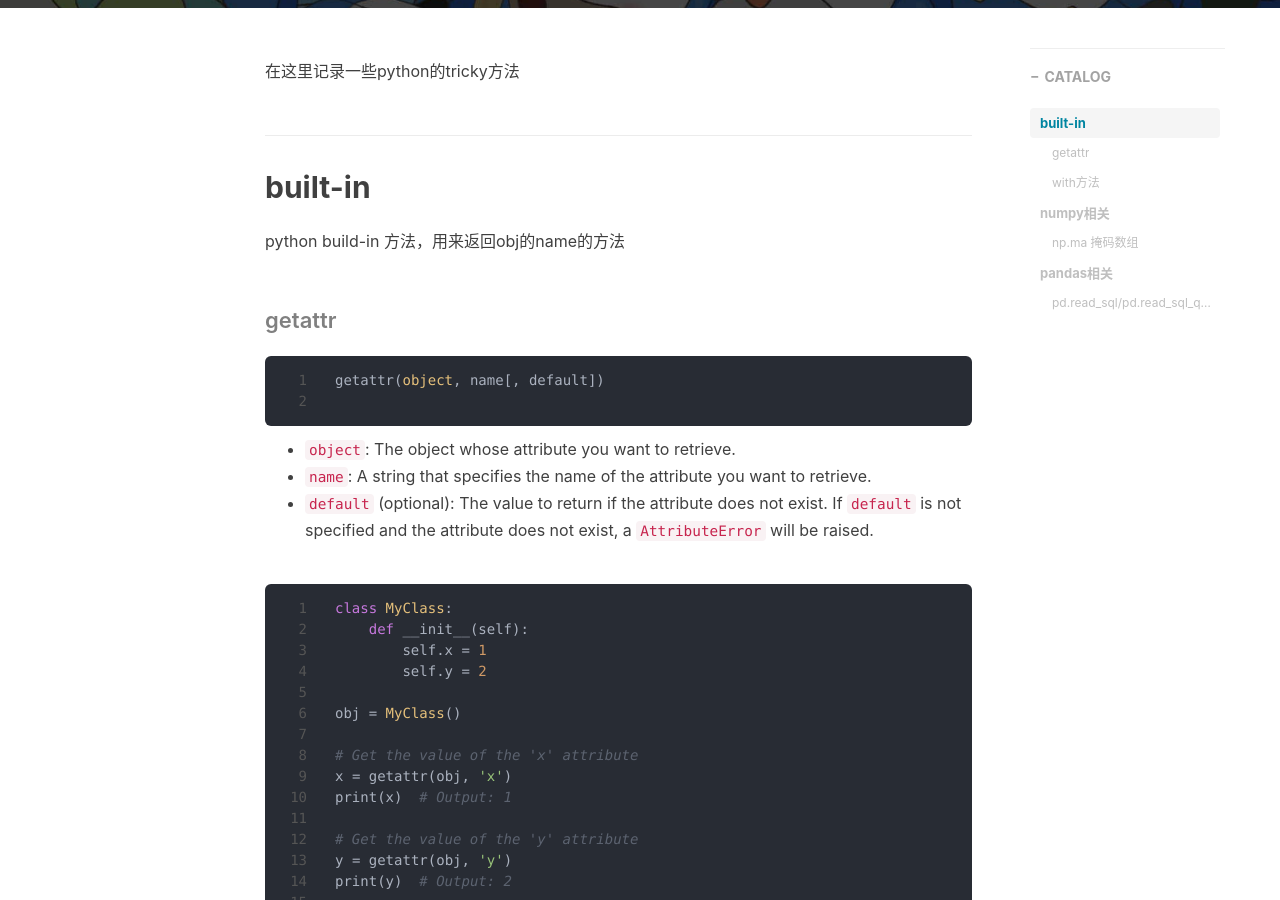
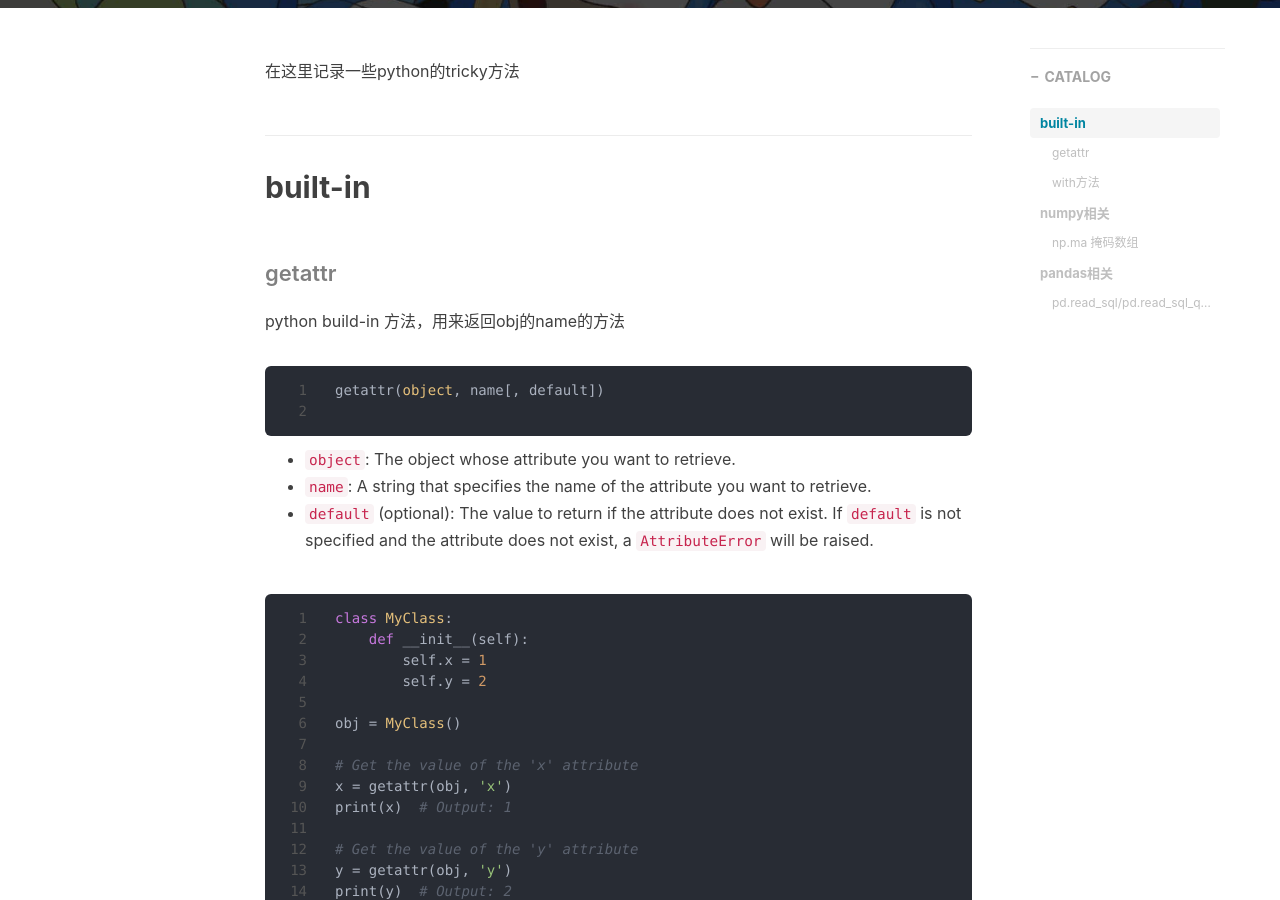
Before and after one commit to dimi-liu/dimi-liu.github.io, a Jekyll site: the page built from _posts/coding/python/2023-08-09-python candy.markdown, in a window 1280 px wide and 900 px high, scrolled down 515 px. Built offline with Jekyll 4.4.1, drawn with Linux system fonts in a browser that asks for light colours; nearby versions of some CDN libraries; comment, search, counter and statistics services are not loaded.

Commit message:
修改错误

````diff
--- a/_posts/coding/python/2023-08-09-python candy.markdown
+++ b/_posts/coding/python/2023-08-09-python candy.markdown
@@ -12,9 +12,9 @@ tags: [coding,python]
 在这里记录一些python的tricky方法
 
 ## built-in
+#### getattr
 python build-in 方法，用来返回obj的name的方法
 
-#### getattr
 ```python
 getattr(object, name[, default])
 
````
